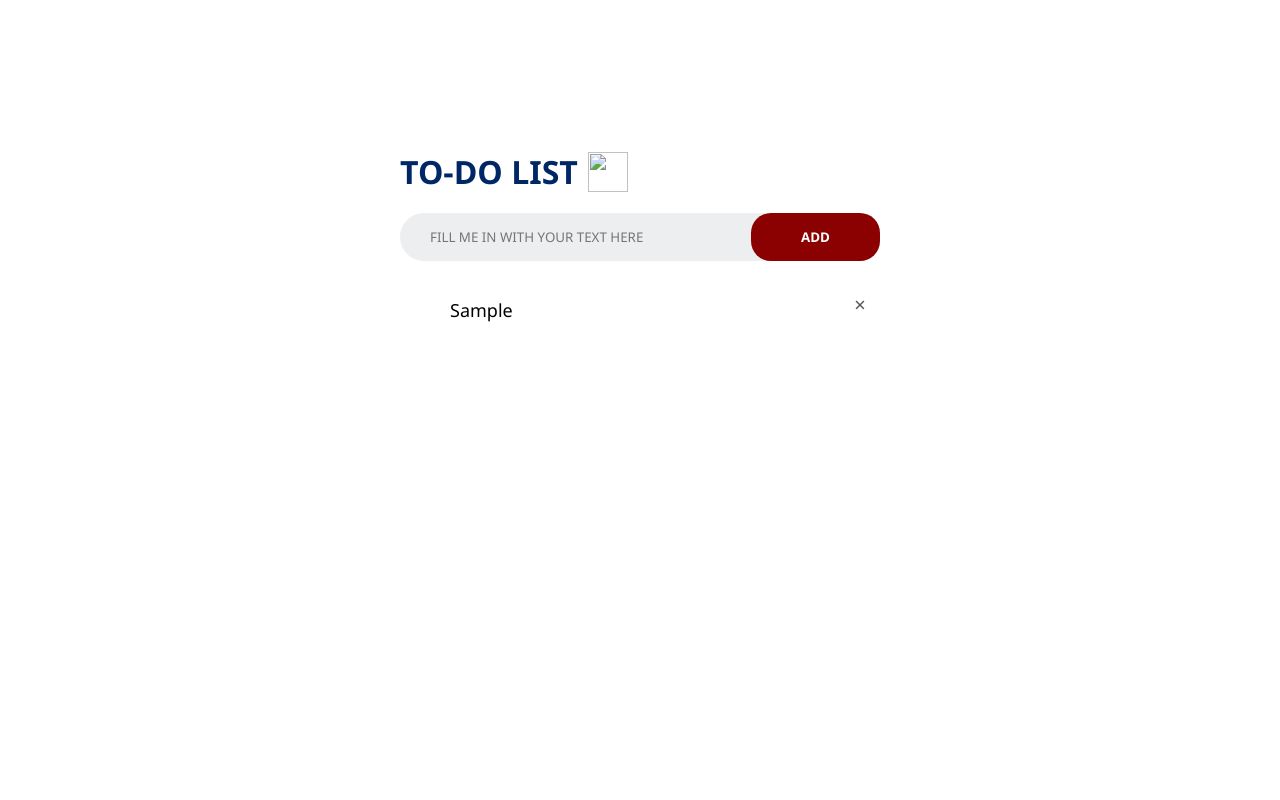
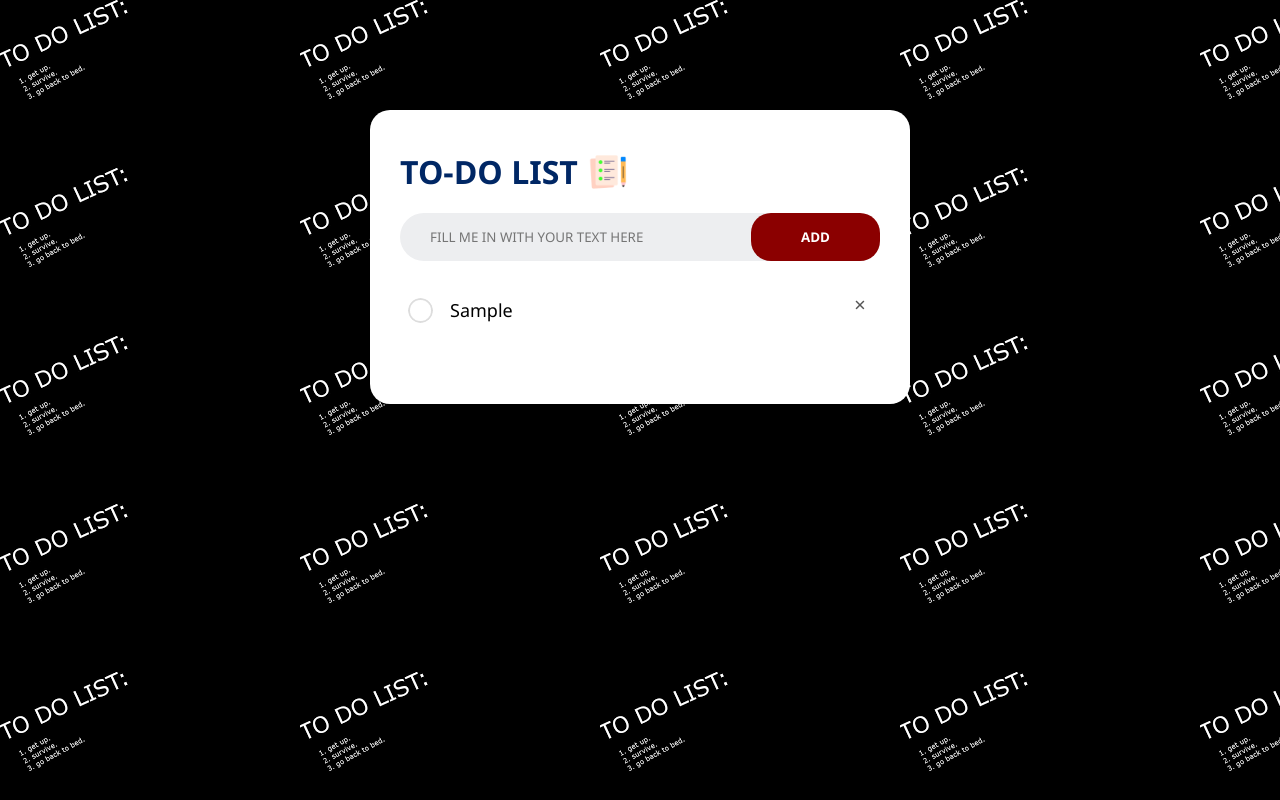
Before and after one commit to Lavanya-Maran/CBTCIP_TodoList, a plain HTML site: page index.html in a window 1280 px wide. Both pictures are taken after typing "Sample" into the empty fields and a click on the button "ADD". Drawn offline with Linux system fonts and the light colour scheme.

Commit message:
updated image path

```diff
--- a/index.html
+++ b/index.html
@@ -10,7 +10,7 @@
     <div class="container">
 
         <div class="todo-app">
-        <h1>TO-DO LIST <img src="icon.png"></h1>
+        <h1>TO-DO LIST <img src="./images/icon.png"></h1>
         <div class="row">
             <input type="text" id="demo" placeholder="FILL ME IN WITH YOUR TEXT HERE">
             <button onclick="addTask()">ADD</button>
--- a/style.css
+++ b/style.css
@@ -9,7 +9,7 @@
 .container{
     width: 100%;
     min-height: 100vh;
-    background-image: url(list.png);
+    background-image: url(./images/list.png);
     padding: 10px;
 
 }
@@ -78,7 +78,7 @@ ul li::before{
     height: 25px;
     width: 25px;
     border-radius: 50%;
-    background-image: url(circle_icon.png);
+    background-image: url(./images/circle_icon.png);
     background-size: cover;
     background-position: center;
     top:12px;
@@ -89,7 +89,7 @@ ul li.checked{
     text-decoration: line-through;
 }
 ul li.checked::before{
-    background-image: url(check_icon.png);
+    background-image: url(./images/check_icon.png);
 }
 ul li span{
     position: absolute;
```
